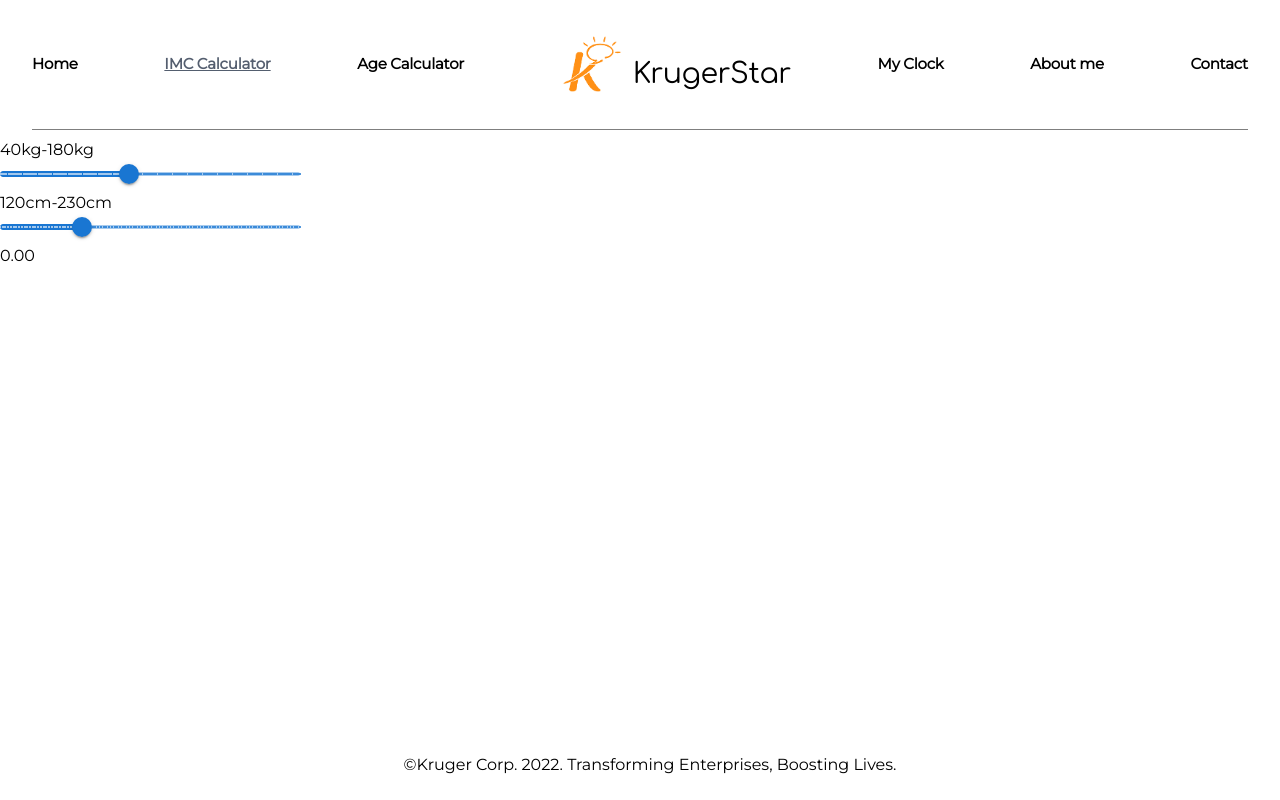
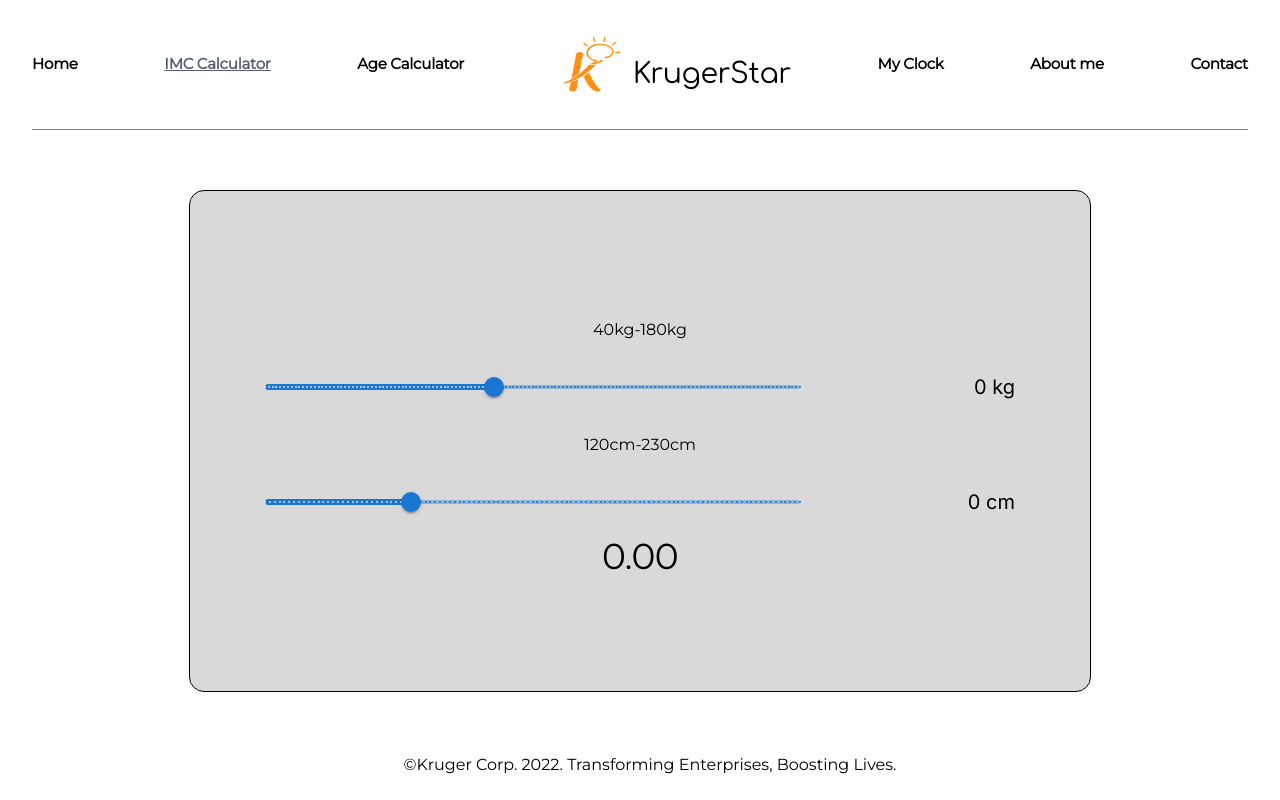
Before and after one commit to rjavier001/kruger-playgroud, a React (Create React App) app in the folder playground-app/: page /imc in a window 1280 px wide. Built offline with nearby package versions, Linux system fonts and the light colour scheme.

Commit message:
ImcCalculator css added, function bug fix , component completed

```diff
--- a/playground-app/src/App.css
+++ b/playground-app/src/App.css
@@ -62,3 +62,49 @@ a:link {
   letter-spacing: -0.015em;
   color: rgba(0, 0, 0, 0.5);
 }
+
+/* ImcCalculator */
+
+.ImcCalculator__container {
+  display: flex;
+  justify-content: center;
+  align-items: center;
+}
+.ImcCalculator__card-body {
+  margin-top: 50px;
+  display: flex;
+  flex-direction: column;
+  align-items: center;
+  justify-content: center;
+  border: solid 1px black;
+  border-radius: 15px;
+  height: 500px;
+  width: 900px;
+  box-shadow: 0.1px;
+  background: #D9D9D9;
+}
+.ImcCalculator__card-footer {
+  display: flex;
+  flex-direction: column;
+  align-items: center;
+  font-size: 36px;
+  font-weight: 400;
+  line-height: 44px;
+  letter-spacing: -0.015em;
+}
+.ImcCalculator__card-item {
+  width: 750px;
+  display: flex;
+  justify-content: space-between;
+  justify-items: baseline;
+}
+.ImcCalculator__card-item p {
+  font-family: "Inter";
+  font-style: normal;
+  font-weight: 400;
+  font-size: 20px;
+  line-height: 24px;
+}
+.ImcCalculator_card-footer-statusValue {
+  font: "Roboto";
+}
--- a/playground-app/src/components/ImcCalculatorComponent.jsx
+++ b/playground-app/src/components/ImcCalculatorComponent.jsx
@@ -1,9 +1,10 @@
-import {useState} from "react";
+import { useState } from "react";
 import Box from "@mui/material/Box";
 import Slider from "@mui/material/Slider";
 
 const ImcCalculatorComponent = () => {
-  const [person, setPerson] = useState({ peso: 0, talla: 0 });
+  const [peso, setPeso] = useState(0);
+  const [talla, setTalla] = useState(0);
   const [imc, setImc] = useState(0);
   const [status, setStatus] = useState("");
   const [color, setColor] = useState("");
@@ -15,17 +16,19 @@ const ImcCalculatorComponent = () => {
     "#F5CC37",
     "#DB1F30",
   ];
+
   const handlePeso = (e) => {
-    setPerson({ peso: e.taget.value });
-    setImc(result(person));
+    setPeso(e.target.value);
+
+    setImc(result(peso, talla));
   };
 
   const handleTalla = (e) => {
-    setPerson({ talla: e.taget.value });
-    setImc(result(person));
+    setTalla(e.target.value);
+    setImc(result(peso, talla));
   };
 
-  const result = ({ peso, talla }) => {
+  const result = (peso, talla) => {
     let valTalla = talla / 100;
     let imc = parseFloat(peso) / Math.pow(valTalla, 2);
     if (imc < 18.5) {
@@ -55,10 +58,11 @@ const ImcCalculatorComponent = () => {
     return imc;
   };
   return (
-    <div className="slider-container">
-      <div className="slider-card-body">
-        <Box width={300}>
-          40kg-180kg
+    <div className="ImcCalculator__container">
+      <div className="ImcCalculator__card-body">
+        <p>40kg-180kg</p>
+        <div className="ImcCalculator__card-item">
+          <Box width={535} sx={{ display: "flex", alignItems: "center" }}>
             <Slider
               step={1}
               marks
@@ -69,7 +73,12 @@ const ImcCalculatorComponent = () => {
               valueLabelDisplay="auto"
               onChange={handlePeso}
             />
-          120cm-230cm
+          </Box>
+          <p>{peso} kg</p>
+        </div>
+        <p>120cm-230cm</p>
+        <div className="ImcCalculator__card-item">
+          <Box width={535} sx={{ display: "flex", alignItems: "center" }}>
             <Slider
               step={1}
               marks
@@ -81,9 +90,19 @@ const ImcCalculatorComponent = () => {
               onChange={handleTalla}
             />
           </Box>
-        <div className="slider-card-footer">
-          <div>{imc.toFixed(2)}</div>
-          <div style={{ color: color }}>{status}</div>
+          <p>{talla} cm</p>
+        </div>
+
+        <div className="ImcCalculator__card-footer">
+          <div className="ImcCalculator_card-footer-imcValue">
+            {imc.toFixed(2)}
+          </div>
+          <div
+            className="ImcCalculator_card-footer-statusValue"
+            style={{ color: color }}
+          >
+            {status}
+          </div>
         </div>
       </div>
     </div>
--- a/playground-app/src/index.css
+++ b/playground-app/src/index.css
@@ -1,5 +1,6 @@
 @import url("https://fonts.googleapis.com/css?family=Montserrat");
 @import url("https://fonts.googleapis.com/css?family=Comfortaa");
+@import url("https://fonts.googleapis.com/css?family=Inter");
 body {
   margin: 0;
   font-family: "Montserrat", "Roboto", "Oxygen", "Ubuntu", "Cantarell",
```
Lines whose indentation alone changed are shown as unchanged.
